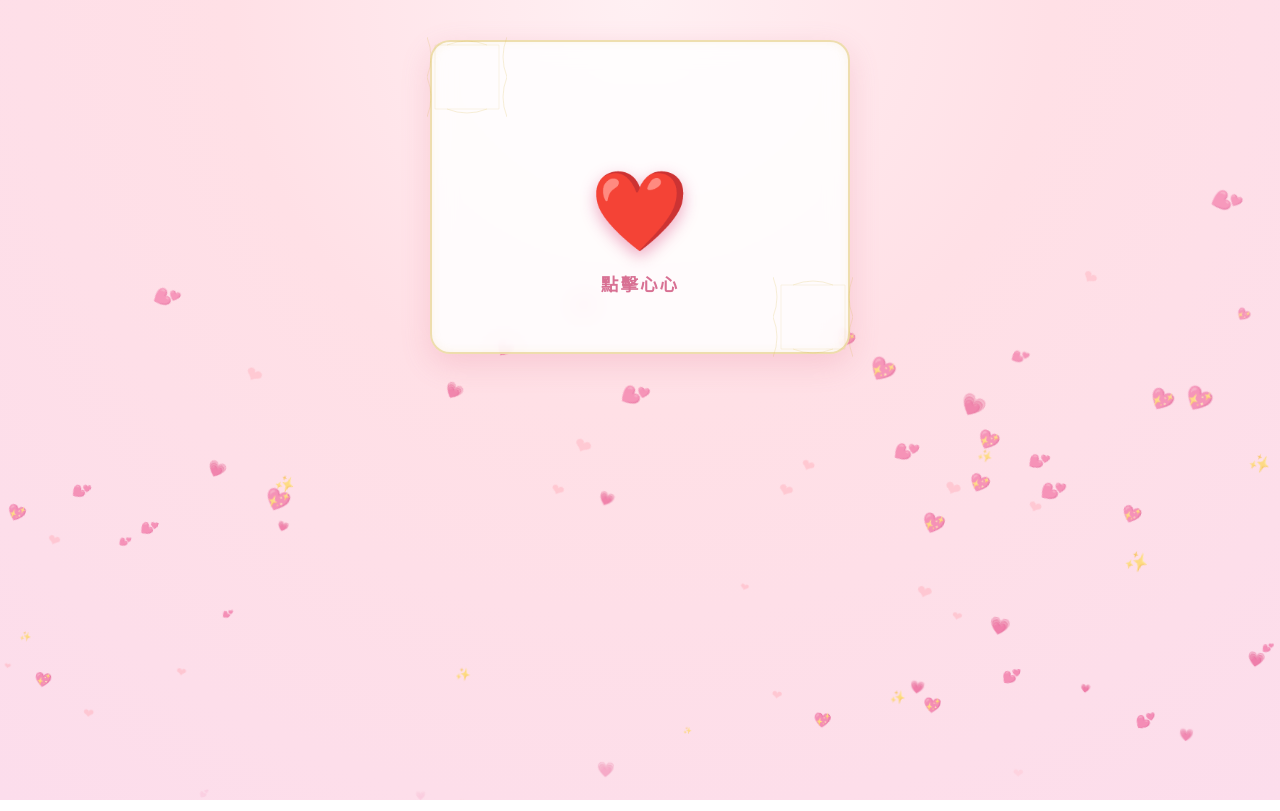
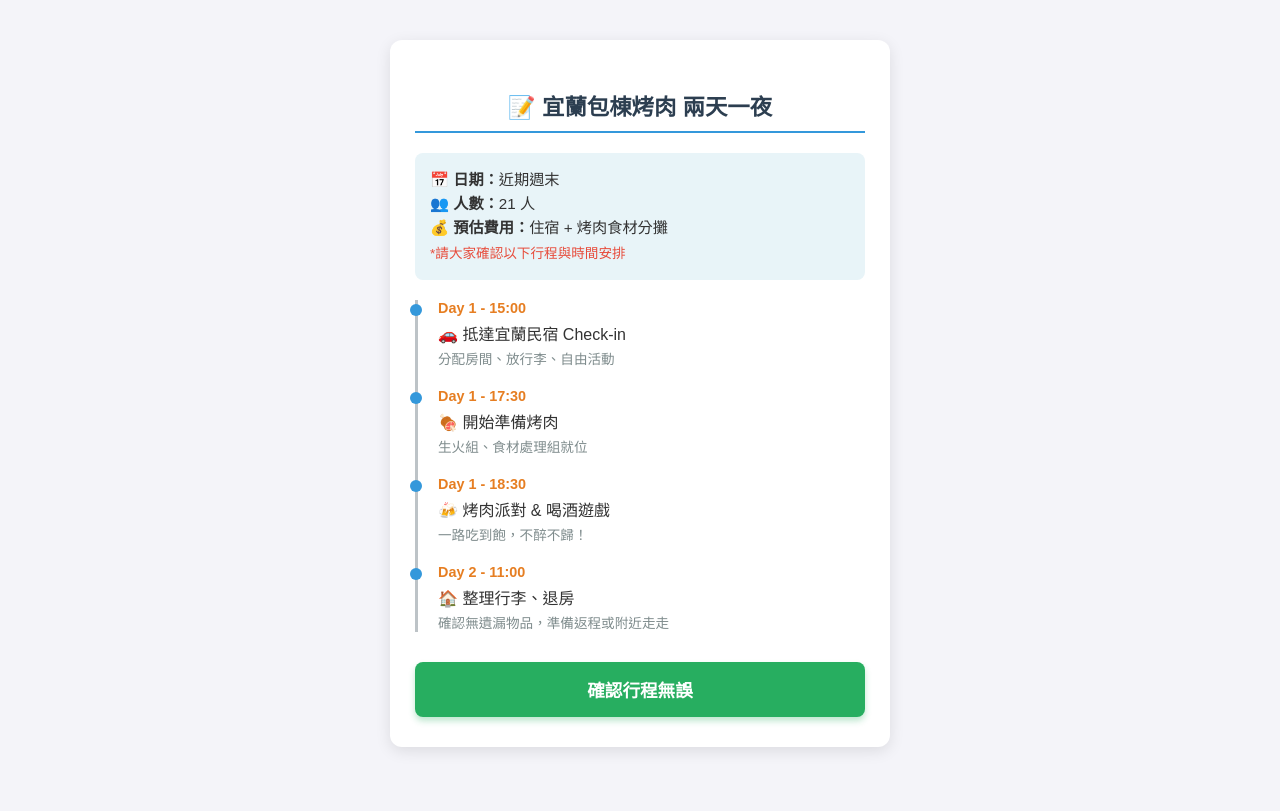
Before and after one commit to tel7668290-bit/0314, a plain HTML site: page index.html in a window 1280 px wide. Drawn offline with Linux system fonts and the light colour scheme.

Commit message:
Update index.html

```diff
--- a/index.html
+++ b/index.html
@@ -3,50 +3,139 @@
 <head>
     <meta charset="UTF-8">
     <meta name="viewport" content="width=device-width, initial-scale=1.0, maximum-scale=1.0, user-scalable=no">
-    <title>給寶寶的情人節驚喜</title>
+    <title>21人宜蘭包棟烤肉 行程確認表</title>
+
+    <meta property="og:title" content="21人宜蘭包棟烤肉 行程確認表">
+    <meta property="og:description" content="包含兩天一夜住宿、烤肉食材分配與預計花費，請大家協助確認。">
+
     <style>
-        /* --- 基礎設定與華麗暖色背景 --- */
+        /* =========================================
+           共用基礎設定
+           ========================================= */
         body, html {
             margin: 0;
             padding: 0;
             width: 100%;
-            /* 取消原本的 overflow: hidden，讓整頁可以自然滑動 */
             min-height: 100vh;
             font-family: 'Noto Serif TC', 'Microsoft JhengHei', 'PingFang TC', serif;
+            /* 初始背景是普通的淺灰色，看起來像正常文件 */
+            background-color: #f4f4f9;
+            transition: background 1.5s ease; /* 背景變色的轉場動畫 */
+        }
+
+        /* 隱藏的浪漫背景 (觸發後才會顯示) */
+        body.romance-mode {
             background: radial-gradient(circle at top, #fff0f3 0%, #ffe0e6 40%, #fcddec 100%);
         }
 
-        /* --- 讓背景愛心固定在畫面上，不隨網頁滑動而跑走 --- */
-        #bg-container {
-            position: fixed;
-            top: 0; left: 0; width: 100vw; height: 100vh;
-            z-index: 0; pointer-events: none; overflow: hidden;
-        }
-
-        /* --- 全頁排版容器 --- */
+        /* 全頁排版容器 */
         .flex-center {
             display: flex;
             justify-content: center;
-            /* 讓卡片從畫面上方開始排，而不是置中卡死 */
             align-items: flex-start;
             min-height: 100vh;
-            padding-top: 5vh; /* 電腦版預設上方距離 */
-            padding-bottom: 8vh; /* 底部保留空間 */
+            padding-top: 5vh;
+            padding-bottom: 8vh;
             box-sizing: border-box;
             position: relative;
             z-index: 10;
         }
 
-        /* --- 確保手機不被遮擋的外層容器 --- */
+        /* =========================================
+           階段一：偽裝成「行程表」的樣式
+           ========================================= */
+        #fake-schedule {
+            background: white;
+            width: 90%;
+            max-width: 500px;
+            border-radius: 12px;
+            box-shadow: 0 4px 15px rgba(0,0,0,0.1);
+            padding: 30px 25px;
+            box-sizing: border-box;
+            font-family: 'Microsoft JhengHei', sans-serif; /* 行程表用比較中規中矩的字體 */
+            color: #333;
+            transition: opacity 0.5s ease, transform 0.5s ease;
+        }
+
+        .schedule-title {
+            text-align: center;
+            color: #2c3e50;
+            border-bottom: 2px solid #3498db;
+            padding-bottom: 10px;
+            margin-bottom: 20px;
+            font-size: 1.4rem;
+        }
+
+        .info-box {
+            background: #e8f4f8;
+            padding: 15px;
+            border-radius: 8px;
+            margin-bottom: 20px;
+            font-size: 0.95rem;
+            line-height: 1.6;
+        }
+
+        .timeline {
+            border-left: 3px solid #bdc3c7;
+            padding-left: 20px;
+            margin-bottom: 30px;
+        }
+
+        .time-point {
+            position: relative;
+            margin-bottom: 20px;
+        }
+
+        .time-point::before {
+            content: '';
+            position: absolute;
+            left: -28px;
+            top: 4px;
+            width: 12px;
+            height: 12px;
+            background: #3498db;
+            border-radius: 50%;
+        }
+
+        .time { font-weight: bold; color: #e67e22; font-size: 0.9rem;}
+        .event { margin-top: 5px; font-size: 1rem; }
+        .detail { color: #7f8c8d; font-size: 0.85rem; margin-top: 3px; }
+
+        /* 觸發驚喜的按鈕 */
+        .confirm-btn {
+            display: block;
+            width: 100%;
+            padding: 15px;
+            background: #27ae60;
+            color: white;
+            text-align: center;
+            border: none;
+            border-radius: 8px;
+            font-size: 1.1rem;
+            font-weight: bold;
+            cursor: pointer;
+            box-shadow: 0 4px 6px rgba(39, 174, 96, 0.3);
+            transition: background 0.3s;
+            -webkit-tap-highlight-color: transparent;
+        }
+        .confirm-btn:active { background: #219653; transform: scale(0.98); }
+
+
+        /* =========================================
+           階段二：浪漫驚喜信件樣式 (初始隱藏)
+           ========================================= */
         .card-wrapper {
             position: relative;
             width: 88%;
             max-width: 420px;
             display: flex;
             flex-direction: column;
+            display: none; /* 初始完全隱藏 */
+            opacity: 0;
+            transform: translateY(20px);
+            transition: opacity 1s ease, transform 1s ease;
         }
 
-        /* --- 華麗毛玻璃卡片 --- */
         .card {
             background: rgba(255, 255, 255, 0.85);
             backdrop-filter: blur(12px);
@@ -57,11 +146,9 @@
             padding: 35px 20px 45px 20px;
             width: 100%;
             box-sizing: border-box;
-            /* 已經移除 max-height 和 overflow-y，讓卡片自然長高 */
             position: relative;
         }
 
-        /* --- 獨立的華麗外框裝飾 --- */
         .ornament-top-left, .ornament-bottom-right {
             position: absolute;
             width: 80px;
@@ -75,45 +162,14 @@
         .ornament-top-left { top: -5px; left: -5px; }
         .ornament-bottom-right { bottom: -5px; right: -5px; transform: rotate(180deg); }
 
-        /* --- 初始畫面：跳動的大愛心 --- */
-        #intro {
-            display: flex;
-            flex-direction: column;
-            align-items: center;
-            justify-content: center;
-            min-height: 150px;
-            transition: opacity 0.5s ease;
-            margin-top: 10vh; /* 讓初始愛心稍微置中一點 */
-        }
-        .heart-btn {
-            font-size: 75px;
-            color: #d6336c;
-            cursor: pointer;
-            animation: heartbeat 1.5s infinite;
-            margin-bottom: 15px;
-            user-select: none;
-            -webkit-tap-highlight-color: transparent;
-            text-shadow: 0 5px 15px rgba(214, 51, 108, 0.4);
-        }
-        .heart-btn:active { transform: scale(0.9); }
-        .hint-text {
-            color: #d87093;
-            font-size: 1.1rem;
-            letter-spacing: 2px;
-            font-weight: bold;
-        }
+        /* 移除原本的點擊大愛心，直接顯示信件 */
+        #letter { display: block; }
 
-        /* --- 信件內容與文字排版 --- */
-        #letter {
-            display: none;
-            opacity: 0;
-            animation: fadeIn 1.2s ease forwards;
-        }
         h1 {
             color: #d6336c;
             font-size: 1.35rem;
             text-align: center;
-            margin-top: 0;
+            margin-top: 10px;
             margin-bottom: 15px;
             border-bottom: 2px dashed #ffb3c6;
             padding-bottom: 10px;
@@ -140,7 +196,6 @@
             color: #999;
         }
 
-        /* --- 照片區 --- */
         .photo-album {
             display: grid;
             grid-template-columns: repeat(3, 1fr);
@@ -163,26 +218,16 @@
 
         /* --- 手機版極致上移佈局 --- */
         @media (max-width: 480px) {
-            .flex-center {
-                /* 手機版：卡片上方只留 2vh 的極小間距，超級靠上 */
-                padding-top: 2vh;
-            }
+            .flex-center { padding-top: 2vh; }
         }
 
-        /* --- 動畫效果 --- */
-        @keyframes heartbeat {
-            0% { transform: scale(1); }
-            15% { transform: scale(1.15); }
-            30% { transform: scale(1); }
-            45% { transform: scale(1.15); }
-            60% { transform: scale(1); }
+        /* --- 背景愛心 (初始隱藏) --- */
+        #bg-container {
+            position: fixed;
+            top: 0; left: 0; width: 100vw; height: 100vh;
+            z-index: 0; pointer-events: none; overflow: hidden;
+            display: none; /* 初始隱藏 */
         }
-        @keyframes fadeIn {
-            from { opacity: 0; transform: translateY(15px); }
-            to { opacity: 1; transform: translateY(0); }
-        }
-
-        /* --- 背景愛心 --- */
         .bg-heart {
             position: absolute;
             color: rgba(255, 182, 193, 0.6);
@@ -199,22 +244,55 @@
 </head>
 <body>
 
-    <div id="bg-container"></div>
-
     <audio id="bgMusic" loop preload="auto">
         <source src="videoplayback.mp4" type="audio/mp4">
     </audio>
 
+    <div id="bg-container"></div>
+
     <div class="flex-center">
-        <div class="card-wrapper">
+
+        <div id="fake-schedule">
+            <h2 class="schedule-title">📝 宜蘭包棟烤肉 兩天一夜</h2>
+
+            <div class="info-box">
+                <strong>📅 日期：</strong>近期週末<br>
+                <strong>👥 人數：</strong>21 人<br>
+                <strong>💰 預估費用：</strong>住宿 + 烤肉食材分攤<br>
+                <span style="color:#e74c3c; font-size: 0.85rem;">*請大家確認以下行程與時間安排</span>
+            </div>
+
+            <div class="timeline">
+                <div class="time-point">
+                    <div class="time">Day 1 - 15:00</div>
+                    <div class="event">🚗 抵達宜蘭民宿 Check-in</div>
+                    <div class="detail">分配房間、放行李、自由活動</div>
+                </div>
+                <div class="time-point">
+                    <div class="time">Day 1 - 17:30</div>
+                    <div class="event">🍖 開始準備烤肉</div>
+                    <div class="detail">生火組、食材處理組就位</div>
+                </div>
+                <div class="time-point">
+                    <div class="time">Day 1 - 18:30</div>
+                    <div class="event">🍻 烤肉派對 & 喝酒遊戲</div>
+                    <div class="detail">一路吃到飽，不醉不歸！</div>
+                </div>
+                <div class="time-point">
+                    <div class="time">Day 2 - 11:00</div>
+                    <div class="event">🏠 整理行李、退房</div>
+                    <div class="detail">確認無遺漏物品，準備返程或附近走走</div>
+                </div>
+            </div>
+
+            <button class="confirm-btn" onclick="triggerSurprise()">確認行程無誤</button>
+        </div>
+
+
+        <div class="card-wrapper" id="real-surprise">
             <div class="card">
                 <div class="ornament-top-left"></div>
                 <div class="ornament-bottom-right"></div>
-
-                <div id="intro">
-                    <div class="heart-btn" onclick="openLetter()">❤️</div>
-                    <div class="hint-text">點擊心心</div>
-                </div>
 
                 <div id="letter">
                     <h1>給寶寶的情人節驚喜 ❤️</h1>
@@ -238,10 +316,11 @@
                 </div>
             </div>
         </div>
+
     </div>
 
     <script>
-        // 產生背景漂浮愛心
+        // 準備背景愛心 (先不顯示)
         const bgContainer = document.getElementById('bg-container');
         const heartCount = 70;
         const symbols = ['❤', '💖', '💕', '💗', '✨'];
@@ -250,40 +329,53 @@
             let heart = document.createElement('div');
             heart.innerHTML = symbols[Math.floor(Math.random() * symbols.length)];
             heart.classList.add('bg-heart');
-
             heart.style.left = Math.random() * 100 + 'vw';
-
             const size = Math.random() * 15 + 12 + 'px';
             heart.style.fontSize = size;
-
             const duration = (Math.random() * 4 + 7) + 's';
             heart.style.animationDuration = duration;
-
             heart.style.animationDelay = Math.random() * 5 + 's';
-
             const baseOpacity = Math.random() * 0.5 + 0.3;
             heart.style.opacity = baseOpacity;
-
             bgContainer.appendChild(heart);
         }
 
-        // 開啟信件
-        function openLetter() {
-            const intro = document.getElementById('intro');
-            const letter = document.getElementById('letter');
+        // 觸發驚喜的核心函數
+        function triggerSurprise() {
+            const fakeSchedule = document.getElementById('fake-schedule');
+            const realSurprise = document.getElementById('real-surprise');
             const bgMusic = document.getElementById('bgMusic');
+            const body = document.body;
 
-            bgMusic.play().catch(error => {
-                console.log("自動播放被阻擋", error);
-            });
+            // 1. 播放音樂
+            bgMusic.play().catch(error => console.log("播放被阻擋", error));
 
-            intro.style.opacity = '0';
+            // 2. 讓假行程表淡出、縮小
+            fakeSchedule.style.opacity = '0';
+            fakeSchedule.style.transform = 'scale(0.8)';
+
+            // 等待假行程表消失後...
             setTimeout(() => {
-                intro.style.display = 'none';
-                letter.style.display = 'block';
-                // 信件打開時，強制將網頁視窗滾動到最上方，確保看到標題
-                window.scrollTo({ top: 0, behavior: 'smooth' });
-            }, 500);
+                fakeSchedule.style.display = 'none'; // 完全移除佔位
+
+                // 3. 改變背景顏色 (切換為浪漫粉色漸層)
+                body.classList.add('romance-mode');
+
+                // 4. 顯示滿天愛心
+                bgContainer.style.display = 'block';
+
+                // 5. 讓真實的驚喜信件淡入、上浮
+                realSurprise.style.display = 'flex';
+                // 給一點點延遲讓 display: flex 生效後再執行 CSS 動畫
+                setTimeout(() => {
+                    realSurprise.style.opacity = '1';
+                    realSurprise.style.transform = 'translateY(0)';
+
+                    // 強制滾動到最上方
+                    window.scrollTo({ top: 0, behavior: 'smooth' });
+                }, 50);
+
+            }, 500); // 500ms 是假行程表淡出的時間
         }
     </script>
 </body>
```
